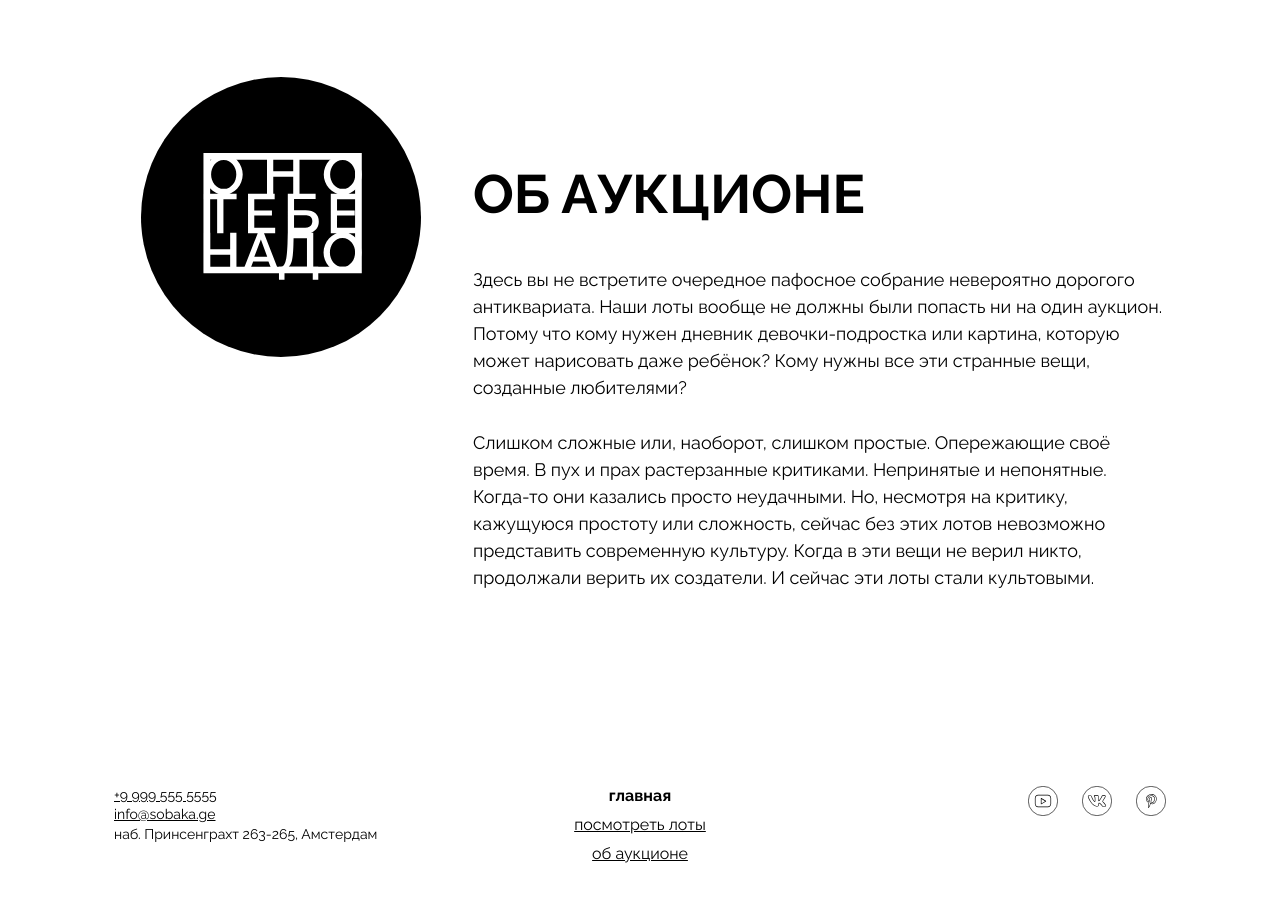
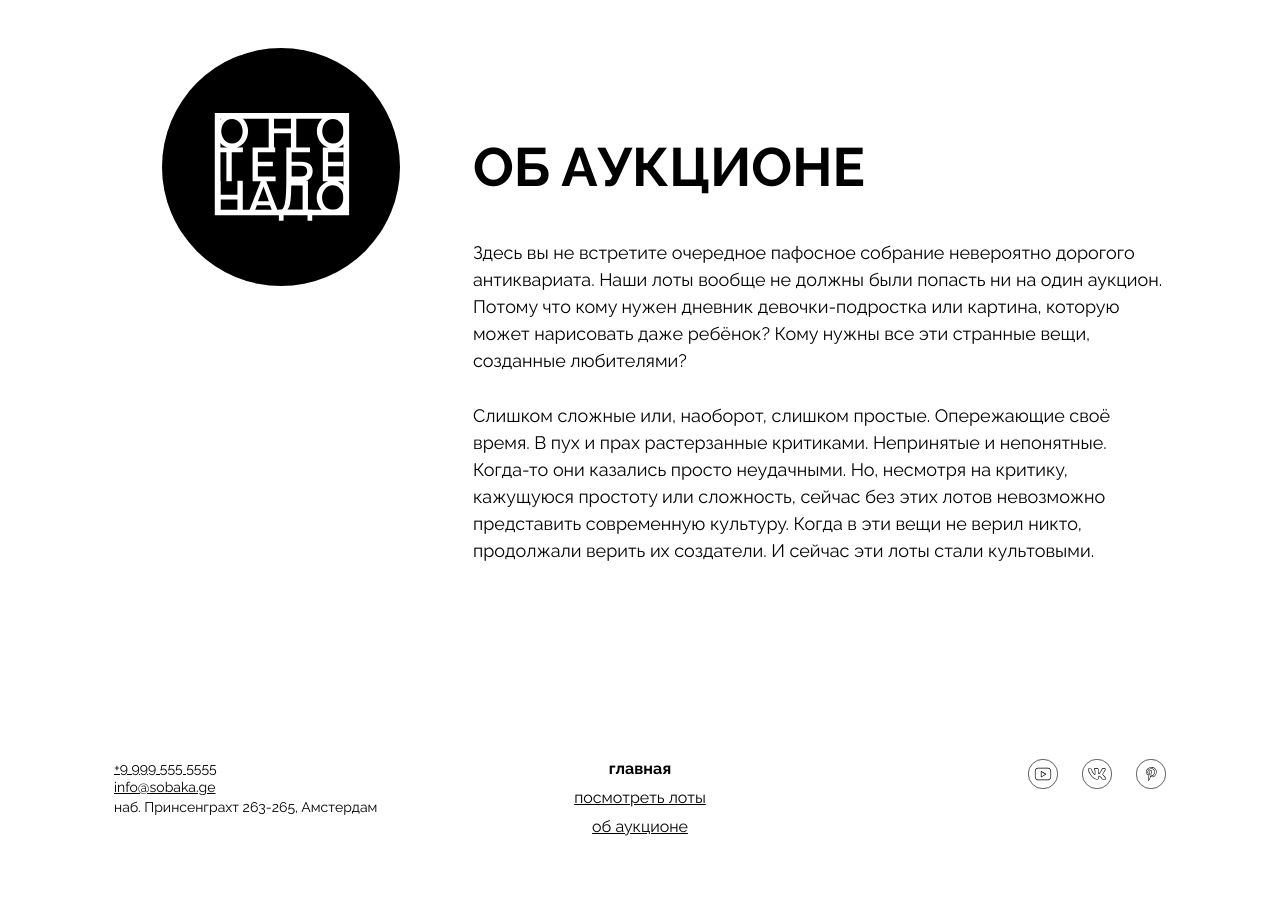
Before and after one commit to nerqed/ono-tebe-nado-ad, a plain HTML site: page index.html in a window 1280 px wide. Shown: the part 2060-2960 px from the top of the page. Drawn offline with Linux system fonts and the light colour scheme.

Commit message:
Об аукционе: круг логотипа 238px, выравнивание заголовка по центру круга, отступы

```diff
--- a/styles/style.css
+++ b/styles/style.css
@@ -210,26 +210,26 @@
   display: grid;
   grid-template-columns: calc((100% - 50px) / 3) 1fr;
   gap: 25px;
-  padding: 95px 24px;
+  padding: 66px 24px 95px;
 }
 
 .about__logo {
   display: flex;
   align-items: center;
   justify-content: center;
-  width: 280px;
-  height: 280px;
+  width: 238px;
+  height: 238px;
   margin: 0 auto;
   background-color: #000;
   border-radius: 50%;
 }
 
 .about__logo-image {
-  width: 165px;
+  width: 140px;
 }
 
 .about__title {
-  margin-top: 85px;
+  margin-top: 87px;
   margin-bottom: 40px;
   font-size: 54px;
   text-transform: uppercase;
@@ -251,7 +251,7 @@
   display: grid;
   grid-template-columns: 1fr 1fr 1fr;
   align-items: start;
-  padding: 100px 24px 94px;
+  padding: 100px 24px 121px;
 }
 
 .footer__address {
```
